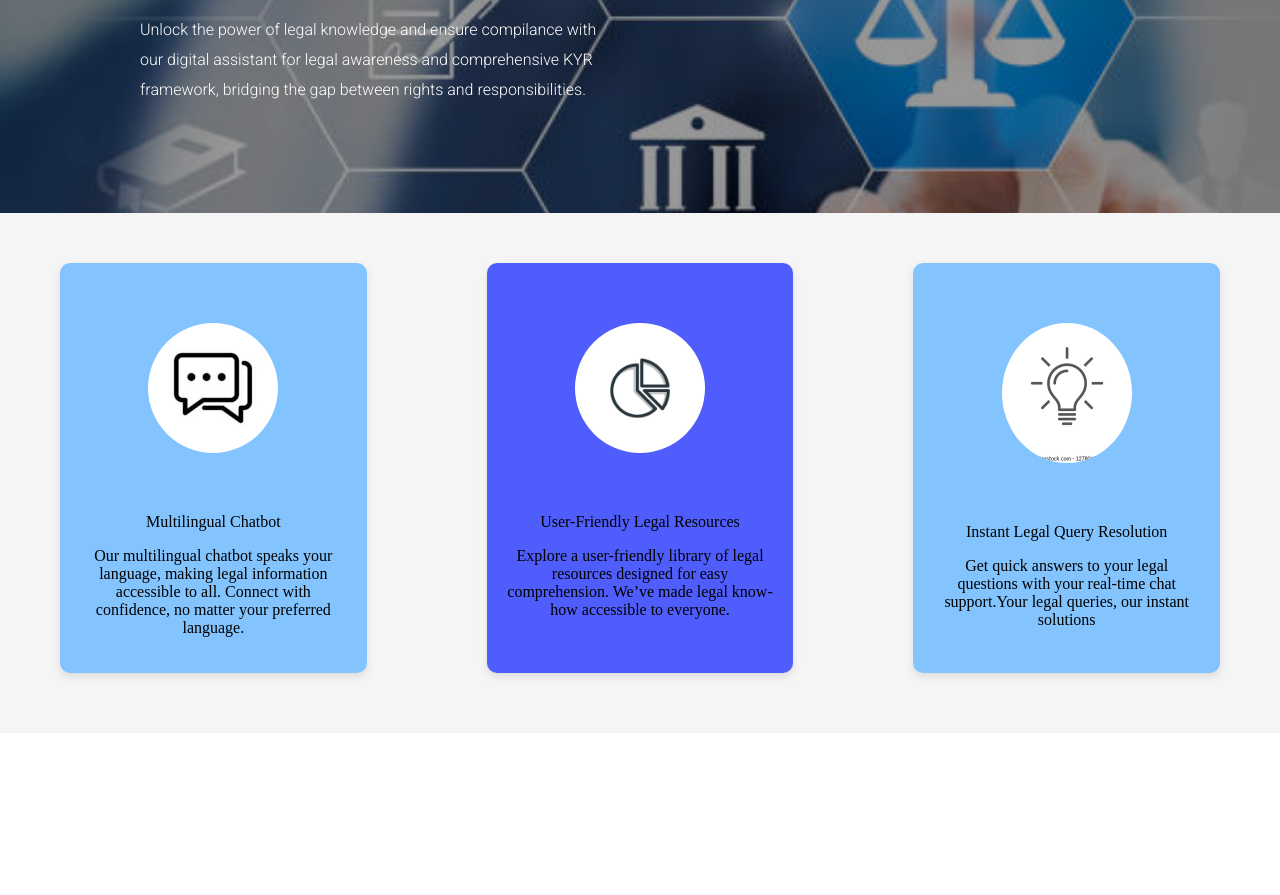
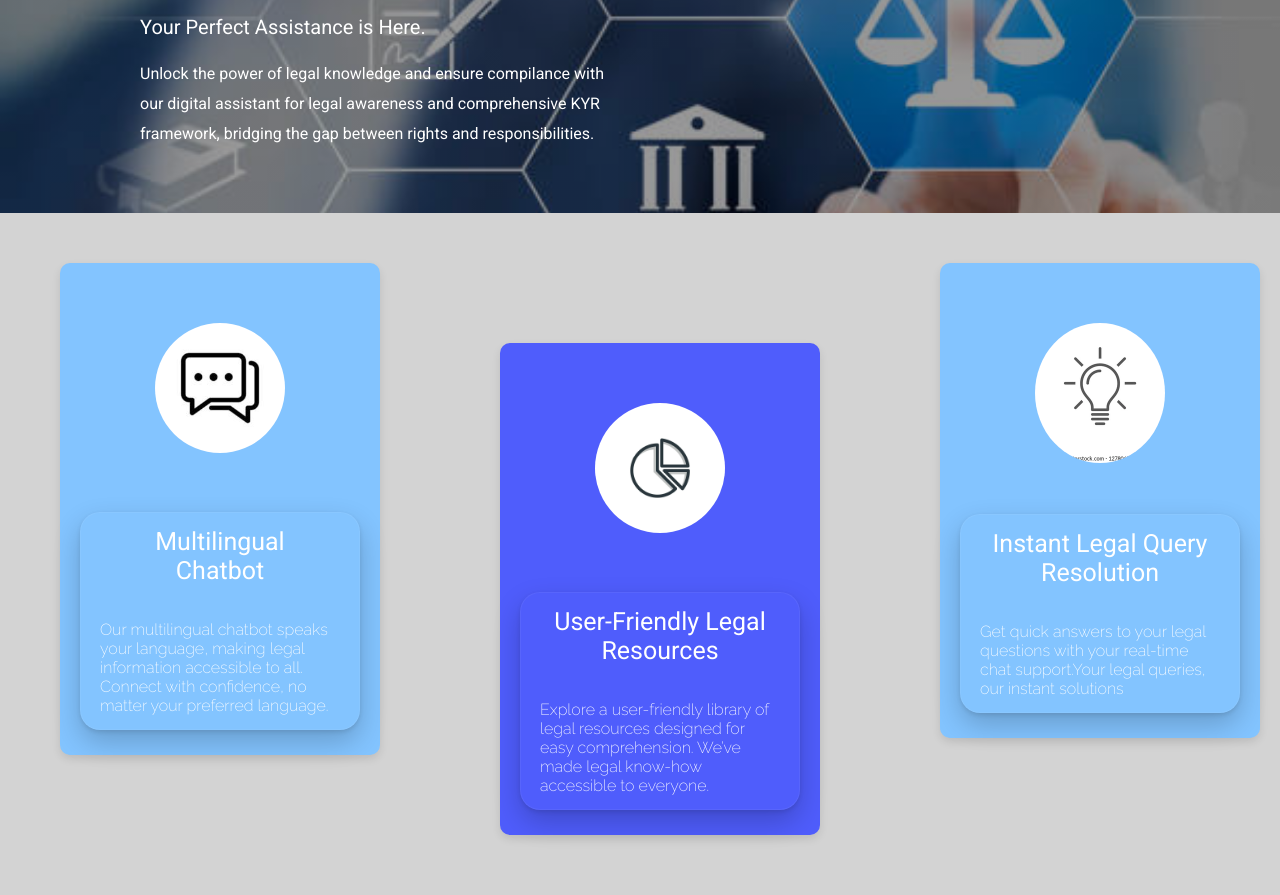
Before and after one commit to devasyarajguru/NIH--Hackathon, a plain HTML site: page index.html in a window 1280 px wide. Shown: the part 287-1182 px from the top of the page. Before the commit the page ends 1020 px from the top, so only its background shows below. Drawn offline with Linux system fonts and the light colour scheme.

Commit message:
styles file updated

```diff
--- a/styles.css
+++ b/styles.css
@@ -1,5 +1,5 @@
-@import url('https://fonts.googleapis.com/css2?family=Raleway&display=swap');
-@import url('https://fonts.googleapis.com/css2?family=Roboto:wght@300&display=swap');
+@import url('https://fonts.googleapis.com/css2?family=Raleway:wght@200&display=swap');
+@import url('https://fonts.googleapis.com/css2?family=Roboto:wght@300;@400&display=swap');
 
 *
 {
@@ -167,7 +167,7 @@ body
 
 .Compilance
 {
-    color:blue;
+    color:#4F5DFC;
 }
 .hero-para1
 {
@@ -192,14 +192,16 @@ body
 
 .main-section
 {
+
     display: flex;
     justify-content: space-between;
     /* margin: 20px;
     padding: 20px;  */
-    background-color: #F5F5F5;
+    background-color: lightgray;
 }
 .blocks
 {
+            height: max-content;
             flex: 1;
             background-color: #ffffff;
             box-shadow: 0 4px 8px rgba(0, 0, 0, 0.1);
@@ -209,7 +211,10 @@ body
             border-radius: 10px;
             text-align: center;
 }
-
+#change-img
+{
+    margin-top: 130px;
+}
 .blocks.block1
 {
     background-color: #83C4FF;
@@ -229,3 +234,42 @@ body
     padding: 20px;
     margin: 20px;
 }
+
+.block-para
+{
+    width: 100%;
+    height: 50%;
+    /* background-color: aquamarine; */
+    border-radius: 20px;
+    /* border:2px solid black; */
+    /* box-shadow: 0 4px 8px rgba(0, 0, 0, 0.3);  */
+    /* box-shadow: rgba(255, 255, 255, 0.1) 0px 1px 1px 0px inset, rgba(50, 50, 93, 0.25) 0px 50px 100px -20px, rgba(0, 0, 0, 0.3) 0px 30px 60px -30px; */
+    box-shadow: rgba(0, 0, 0, 0.2) 0px 12px 28px 0px, rgba(0, 0, 0, 0.1) 0px 2px 4px 0px, rgba(255, 255, 255, 0.05) 0px 0px 0px 1px inset;
+}
+
+.block-para-heading{
+    margin-top: 30px;
+    padding: 15px;
+    margin: 15px;
+    color: white;
+    font-size: 25px;
+    width: 250px;
+    font-family: 'Roboto', sans-serif;
+    font-weight: 400;
+}
+
+.block-para-subpara
+{
+    color: white;
+    text-align: left;
+    padding: 15px;
+    margin: 5px;
+    margin-top: -10px;
+    font-family: 'Raleway', sans-serif;
+    font-weight: 200;
+}
+
+#instant
+{
+    margin-top: -8px;
+}
```
